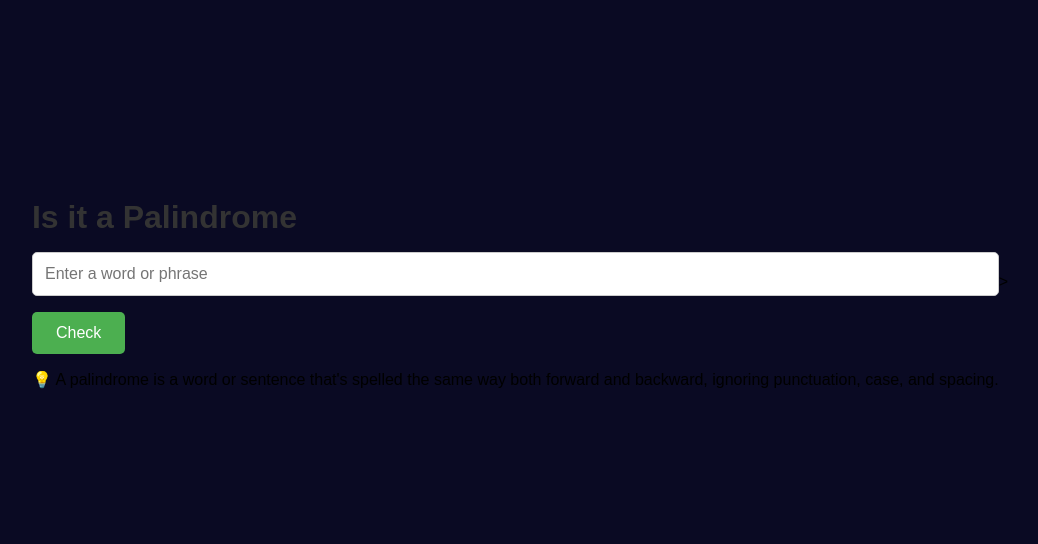
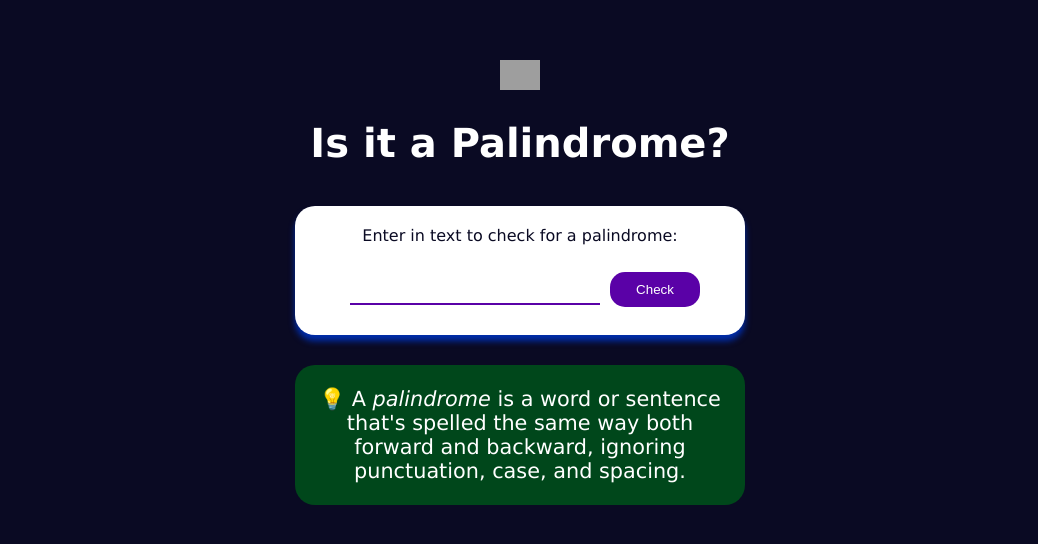
Before and after one commit to Juaaanits/Palindrome-Checker, a plain HTML site: page index.html in a window 1280 px wide. Shown: the part 118-662 px from the top of the page, without its empty margins (120-1158 px from the left). Drawn offline with Linux system fonts and the light colour scheme; grey boxes are pictures that could not be loaded.

Commit message:
Finalized JS and CSS

```diff
--- a/index.html
+++ b/index.html
@@ -2,25 +2,29 @@
 <html lang="en">
 <head>
   <meta charset="UTF-8">
+  <meta name="viewport" content="width=device-width, initial-scale=1.0">
   <title>Palindrome Checker</title>
   <link rel="stylesheet" href="styles.css">
 </head>
 <body>
-    <div class = "main-container">
-         <div class="container-1">
-        <img src="" alt="">
-        <h1>Is it a Palindrome</h1>
+  <main class="container">
+    <img class="freecodecamp-logo" src="https://cdn.freecodecamp.org/platform/universal/fcc_primary.svg" alt="freeCodeCamp Logo">
+    <h1 class="title">Is it a Palindrome?</h1>
+    <div class="palindrome-div">
+      <label for="text-input">Enter in text to check for a palindrome:</label>
+      <input value="" type="text" class="palindrome-input" id="text-input" />
+      <button class="palindrome-btn" id="check-btn">Check</button>
+      <div class="results-div hidden" id="result"></div>
     </div>
-    <div class="container-2">
-        <input type="text" id="text-input" placeholder="Enter a word or phrase">
-        <button id="check-btn">Check</button>
-    </div>
-    <div class="container-3">
-        <p>
-            💡 A palindrome is a word or sentence that's spelled the same way both forward and backward, ignoring punctuation, case, and spacing.
-        </p>
-    </div>
-    </div>>
+  <div class="palindrome-definition-div">
+    <p class="palindrome-definition">
+      <span role="img" aria-label="light-bulb">💡</span>
+      A <dfn>palindrome</dfn>  is a word or sentence that's spelled the same
+          way both forward and backward, ignoring punctuation, case, and
+          spacing.
+    </p>
+  </div>
+  </main>
   <script src="js/script.js"></script>
 </body>
 </html>
--- a/js/script.js
+++ b/js/script.js
@@ -12,40 +12,12 @@ checkBtn.addEventListener('click', () => {
     const cleanedText = originalText.replace(/[^a-zA-Z0-9]/g, '').toLowerCase();
     const reversedText = cleanedText.split('').reverse().join('');
 
+    result.classList.remove('hidden');
+
     if (cleanedText === reversedText) {
         result.textContent = `${originalText} is a palindrome`;
     } else {
         result.textContent = `${originalText} is not a palindrome`;
     }
 
-
 });
-
-
-/*Function to check if a number or string is palindrome
-function isPalindrome(input) {
-    // Convert the input to a string
-    const str = input.toString();
-    // Get the length of the string
-    const len = str.length;
-    // Loop through half of the string
-    for (let i = 0; i < len / 2; i++) {
-        // Check if the characters at the start and end are different
-        if (str[i] !== str[len - 1 - i]) {
-            return false; // Not a palindrome
-        }
-    }
-    return true; // Is a palindrome
-}
-
-
-let input = 12321;
-//If palindrom, output yes else no
-if (isPalindrome(input)) {
-    console.log("yes");
-}
-else {
-    console.log("no");
-}
-
-*/
--- a/styles.css
+++ b/styles.css
@@ -1,57 +1,115 @@
 * {
+  margin: 0;
+  padding: 0;
   box-sizing: border-box;
-  font-family: Arial, sans-serif;
 }
 
 body {
-  background: #0a0a23;
-  display: flex;
-  justify-content: center;
-  align-items: center;
-  height: 100vh;
-  margin: 0;
+  font-family: Verdana, Geneva, Tahoma, sans-serif;
+  background-color: #0a0a23;
+  color: #ffffff;
 }
 
 .container {
-  background: white;
-  padding: 2rem;
-  border-radius: 10px;
-  box-shadow: 0 4px 10px rgba(0, 0, 0, 0.1);
-  text-align: center;
-  width: 90%;
-  max-width: 400px;
+  width: 100%;
+  min-height: 100vh;
+  position: relative;
+  display: flex;
+  flex-direction: column;
+  align-items: center;
+  justify-content: center;
 }
 
-h1 {
-  margin-bottom: 1rem;
-  color: #333;
+.freecodecamp-logo{
+  height: 30px;
+  margin-bottom: 20px
 }
 
-#text-input {
-  width: 100%;
-  padding: 0.75rem;
-  font-size: 1rem;
-  margin-bottom: 1rem;
-  border: 1px solid #ccc;
-  border-radius: 5px;
+.title{
+  text-align: center;
+  padding: 10px 0;
+  font-size: 2.5rem;
+  margin-bottom: 20px;
 }
 
-#check-btn {
-  background-color: #4CAF50;
-  color: white;
+.palindrome-div{
+  width: min(100vw, 450px);
+  min-height: 100px;
+  border-radius: 20px;
+  display: flex;
+  align-items: center;
+  justify-content: center;
+  flex-wrap: wrap;
+  padding: 20px;
+  margin: 10px 0;
+  background-color: white;
+  box-shadow: 0 6px 6px #002ead;
+}
+
+label {
+  color: #0a0a23;
+  margin-bottom: 20px;
+}
+
+.palindrome-btn {
+  width: 90px;
   border: none;
-  padding: 0.75rem 1.5rem;
-  font-size: 1rem;
-  border-radius: 5px;
+  padding: 10px;
+  border-radius: 15px;
+  background-color: #5a01a7;
+  color: #fff;
   cursor: pointer;
 }
 
-#check-btn:hover {
-  background-color: #45a049;
+.palindrome-input {
+  height: 30px;
+  width: 250px;
+  text-align: center;
+  font-size: 1.2rem;
+  margin: 10px;
+  border: none;
+  border-bottom: 2px solid #5a01a7;
 }
 
-#result {
-  margin-top: 1.5rem;
-  font-weight: bold;
-  color: #444;
+.palindrome-input:focus {
+  border-bottom: 3px solid #5a01a7;
 }
+
+.palindrome-input::placeholder {
+  text-align: center;
+}
+
+.user-input {
+  font-size: 1.4rem;
+  margin-top: 10px;
+  text-align: center;
+}
+
+.results-div {
+  overflow-y: auto;
+  word-wrap: break-word;
+  min-height: 50px;
+  color: black;
+}
+
+.hidden {
+  display: none;
+}
+
+.palindrome-definition-div {
+  width: min(100vw, 450px);
+  font-size: 1.3rem;
+  min-height: 140px;
+  background-color: #00471b;
+  margin-top: 20px;
+  padding: 20px;
+  border-radius: 20px;
+  display: flex;
+  align-items: center;
+  justify-content: center;
+}
+
+.palindrome-definition {
+  vertical-align: middle;
+  text-align: center;
+}
```
